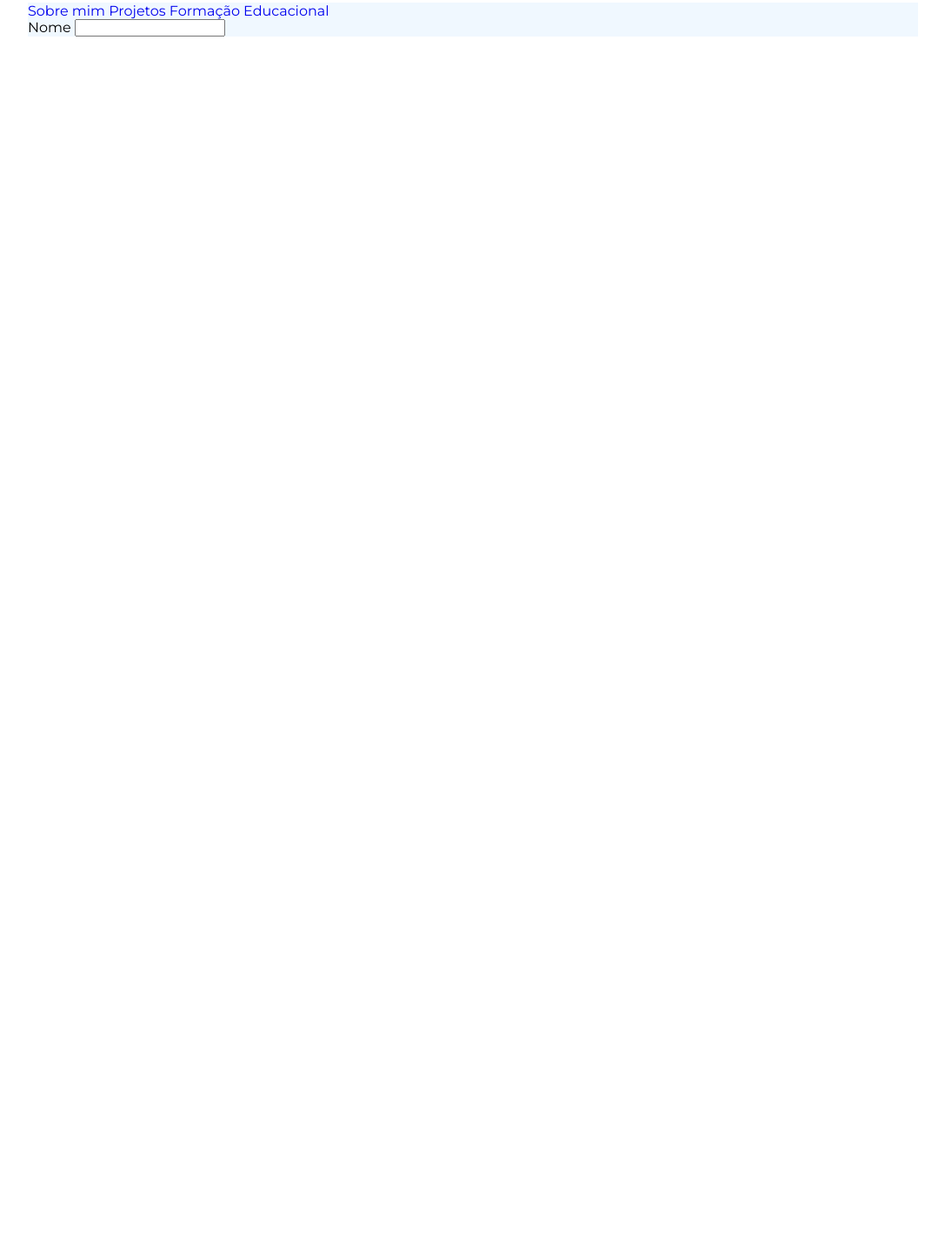
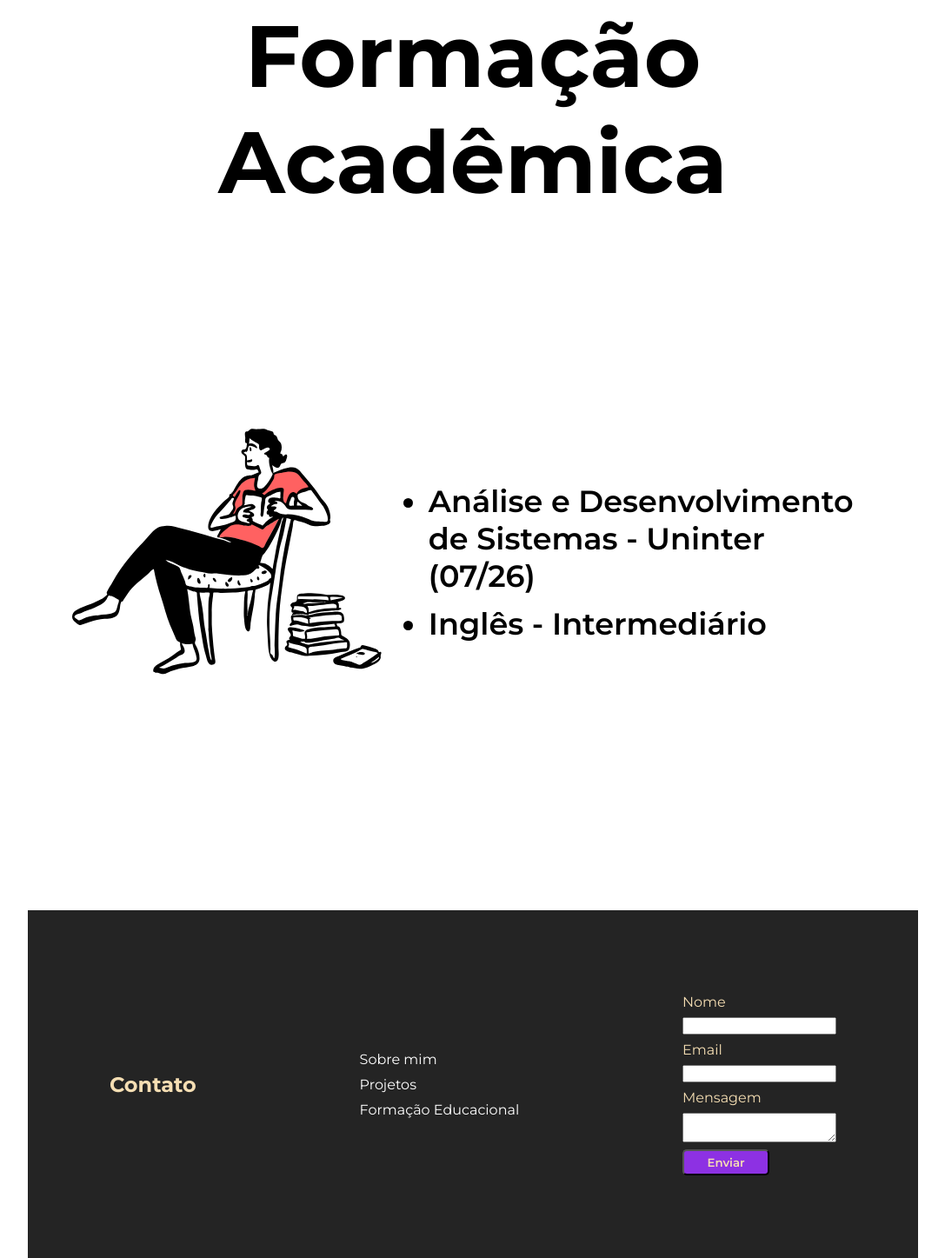
Before and after one commit to Anderson1605R/cv-portifolio, a plain HTML site: page index.html in a window 1280 px wide. Shown: the part 2259-3706 px from the top of the page at 87% size, without its empty margins (96-1183 px from the left). Before the commit the page ends 2301 px from the top, so only its background shows below. Drawn offline with Linux system fonts and the light colour scheme.

Commit message:
conclusão da formação academica e footer

```diff
--- a/index.html
+++ b/index.html
@@ -5,26 +5,27 @@
   <meta name="viewport" content="width=device-width, initial-scale=1.0">
   <title>Portfólio</title>
   <link rel="stylesheet" href="style.css">
-  <link rel="preconnect" href="https://fonts.googleapis.com">
-<link rel="preconnect" href="https://fonts.gstatic.com" crossorigin>
-<link href="https://fonts.googleapis.com/css2?family=Montserrat:wght@100..900&display=swap" rel="stylesheet">
-
 </head>
 <body>
+  <!-- Cabeçalho -->
   <header class="header">
+    <!-- Menu de navegação do cabeçaçho -->
     <a class="logo" href="index.html"><img class="avatar" src="img/Open Peeps - Avatar.png" alt="">RochaDev</a>
     <a href="#sobre">Sobre mim</a>
     <a href="#portfolio">Projetos</a>
     <a href="#formacao">Formação Educacional</a>
     <a href="#contato">Contato</a>
   </header>
+  <!-- Conteúdo principal -->
   <main class="container">
+    <!-- Seção de sobre -->
     <section  id="sobre" class="about-container">
       <img class="about-img" src="./img/Open Peeps - Sitting.png" alt="">
       <div class="sobre"><img class="cafe" src="img/coffee.gif" alt=""><img class="solange" src="img/doggie.gif" alt="">Olá, me chamo Anderson, adorador de café com código. Amo minha cachorrinha Solange e sou estudante de ADS querendo construir uma carreira sólida em backend.</div>
     </section>
     <h1 id="portfolio" class="portfolio-title
     ">Projetos</h1>
+    <!-- Seção do portfólio -->
     <section  class="portfolio">
       <div class="cards-container">
         <div class="card">
@@ -47,18 +48,40 @@
         </div>
       </div>
     </section>
-    <section id="formacao" class="formacao"></section>
+    <!-- Seção de Formação Acadêmica -->
+    <section  class="formacao">
+      <h2 id="formacao" class="portfolio-title">Formação Acadêmica</h2>
+      <div class="education-container">
+        <img class="about-img" src="img/SitReadingDoodle.svg" alt="">
+        <ul class="education-text">
+            <li class="first-li">Análise e Desenvolvimento de Sistemas - Uninter (07/26) </li>
+            <li>Inglês - Intermediário</li>
+        </ul>
+
+
+      </div>
+
+    </section>
   </main>
-  <footer id="contato">
-    <nav>
+  <!-- Seção do Rodapé -->
+  <footer class="footer-container">
+    <h2 class="contact-title">Contato</h2>
+    <!-- Menu de navegação do rodapé -->
+    <nav id="contato" class="nav-container">
       <a href="#sobre">Sobre mim</a>
       <a href="#portfolio">Projetos</a>
       <a href="#formacao">Formação Educacional</a>
     </nav>
+    <!-- Seção do formulário pra contato -->
     <section>
-      <form action="">
+      <form class="form-container" action="">
         <label for="nome">Nome</label>
         <input name="nome" id="nome" type="text">
+        <label for="email">Email</label>
+        <input type="email" name="email" id="email">
+        <label for="msg">Mensagem</label>
+        <textarea name="msg" id="msg"></textarea>
+        <input class="btn-card" type="button" value="Enviar">
       </form>
     </section>
 
--- a/style.css
+++ b/style.css
@@ -1,4 +1,7 @@
+/* Import da Fonte  */
 @import url('https://fonts.googleapis.com/css2?family=Montserrat:wght@100..900&display=swap');
+
+/* Reset de página */
 *{
   box-sizing: border-box;
   padding: 0;
@@ -14,6 +17,8 @@ body{
   margin-left: 10%;
 
 }
+
+/* Cabeçalho  */
 .header{
 display: flex;
 justify-content: space-around;
@@ -43,6 +48,8 @@ background-color: #242424;
   width: 50px;
 }
 
+
+/* Sobre */
 .about-container{
 min-height: 100vh;
 padding: 10px;
@@ -69,8 +76,7 @@ align-items: center;
   width: 125px;
 }
 
-
-
+/* Portfólio */
 .portfolio{
   display: flex;
   flex-direction: column;
@@ -111,14 +117,82 @@ padding: 5px;
 border-radius: 5px;
 color: wheat;
 font-weight: 600;
+cursor: pointer;
 }
 .btn-card:hover{
   background-color:#6a17b7 ;
 }
-footer{
-  background-color: aliceblue;
+
+/* Formação */
+.education-container{
+  min-height: 100vh;
+  display: flex;
+  align-items: center;
+  justify-content: center;
+}
+.first-li{
+  margin-bottom: 12px;
+}
+.education-text{
+  width: 50%;
+  font-size: 35px;
+  font-weight: 600;
 }
 
+/* Footer */
+.footer-container{
+  width: 100%;
+  min-height: 50vh;
+  background-color: #242424;
+  display: flex;
+  align-items: center;
+  justify-content: space-around;
+}
+.contact-title{
+  color: wheat;
+}
+.nav-container{
+  display: flex;
+  flex-direction: column;
+  gap: 10px;
+}
+.nav-container>a{
+  text-decoration: none;
+  color: white;
+}
+.nav-container>a:hover{
+  text-decoration: none;
+  color: #EE8090;
+}
+.form-container{
+  display: flex;
+  flex-direction: column;
+  gap: 8px;
+
+}
+label{
+  color: wheat;
+}
+
+/* Responsividade */
+@media only screen and (min-width: 1440px) {
+  .about-img{
+    width: 35%;
+  }
+  .sobre{
+    font-size: 40px;
+
+    width: 50%;
+  }
+  .cafe{
+    width: 120px;
+    position: absolute;
+    right: 100px;
+    bottom: 125px;
+
+  }
+
+}
 @media only screen and (max-width: 1440px) {
   .about-img{
     width: 40%;
@@ -155,6 +229,10 @@ footer{
     right: 310px;
     bottom: 125px;
 
+  }
+
+  .education-text{
+    font-size: 20px
   }
 
 }
@@ -242,6 +320,14 @@ footer{
     border-radius: 8px;
   }
 
+  .education-text{
+    max-width: 35%;
+    font-size: 12px;
+    font-weight: 600;
+  }
+  .footer-container{
+    flex-direction: column;
+  }
 }
 @media only screen and (max-width: 414px) {
 
@@ -256,6 +342,9 @@ footer{
 
   .about-img{
     width: 50%;
+  }
+  .portfolio-title{
+    font-size: 50px;
   }
   .sobre{
     font-size: 15px;
@@ -291,4 +380,5 @@ footer{
    border-radius: 8px;
  }
 
+
 }
```
